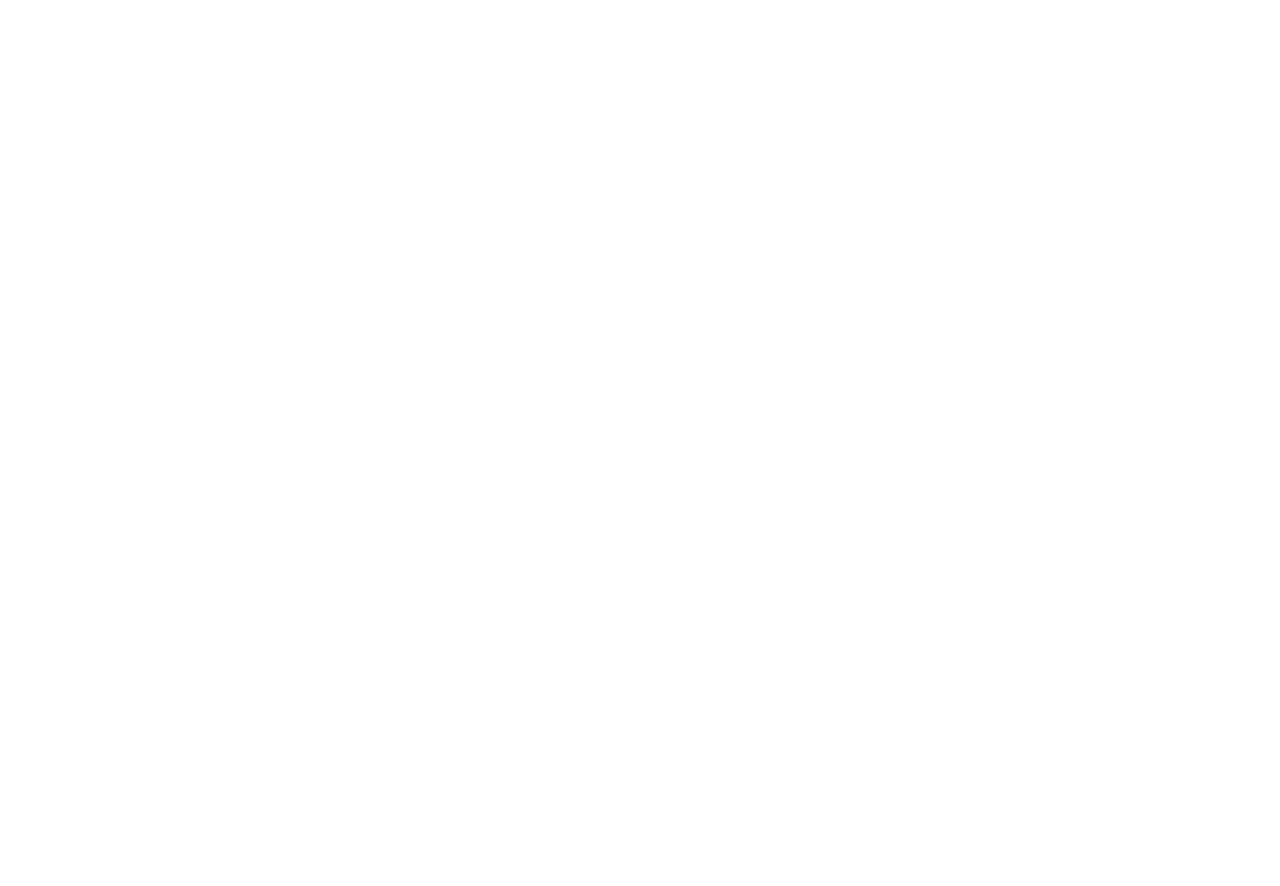
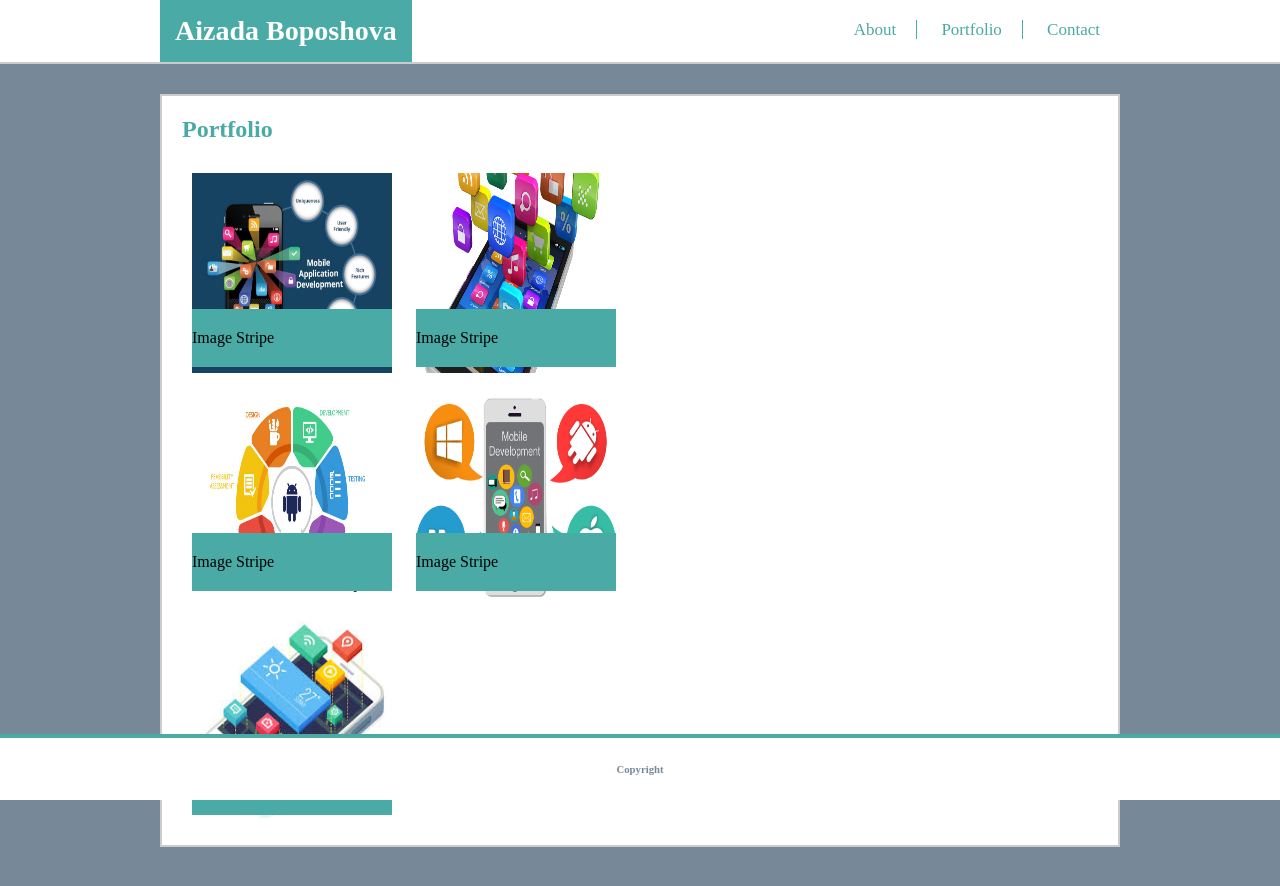
Before and after one commit to Aizadik/Basic-Portfolio, a plain HTML site: page portfolio.html in a window 1280 px wide. Before the commit the page ends 800 px from the top, so only its background shows below. Drawn offline with Linux system fonts and the light colour scheme.

Commit message:
added contact/portfolio files

```diff
--- a/assets/css/style.css
+++ b/assets/css/style.css
@@ -2,8 +2,11 @@
     box-sizing: border-box;
 }
 
+
+/* About me */
+
 header h1 {
-    padding: 20px 0;
+    padding: 15px;
     margin: 0;
     font-size: 28px;
     background-color: #4aaaa5;
@@ -83,11 +86,98 @@ p {
 .bottom-footer {
     margin-top: 50px;
     background: white;
-    padding-bottom: 60px;
+    /* padding-bottom: 20px; */
     border-top: 4px solid #4aaaa5;
+    position: fixed;
+    width: 100%;
+    bottom: 0;
 }
 
 h6 {
     text-align: center;
     color: lightslategray;
 }
+
+
+/* Contact */
+
+#contact {
+    width: 960px;
+    background-color: white;
+    margin: auto;
+    margin-top: 30px;
+    border: 2px solid #cccccc;
+    padding-bottom: 200px;
+    padding: 20px;
+}
+
+#contact h1 {
+    border-bottom: 2px solid #4aaaa5;
+    padding-bottom: 10px;
+}
+
+form label,
+form input,
+textarea {
+    display: block;
+    width: 100%;
+}
+
+input {
+    padding: 5px;
+}
+
+textarea {
+    height: 200px;
+}
+
+form label {
+    margin-top: 10px;
+    margin-bottom: 10px;
+}
+
+form input[type='submit'] {
+    display: initial;
+    width: auto;
+    margin-top: 10px;
+    background-color: #4aaaa5;
+    padding: 10px;
+}
+
+
+/*Portfolio */
+
+#portfolio {
+    position: relative;
+    border-bottom: 2px solid #4aaaa5;
+    padding-bottom: 10px;
+}
+
+#portfolio {
+    width: 960px;
+    background-color: white;
+    margin: auto;
+    margin-top: 30px;
+    border: 2px solid #cccccc;
+    padding-left: 20px;
+    margin-bottom: 80px;
+}
+
+div img {}
+
+.stripe {
+    background-color: #4aaaa5;
+    display: inline-block;
+    position: absolute;
+    bottom: 10px;
+    left: 0;
+    width: 100%;
+    padding-top: 20px;
+    padding-bottom: 20px;
+}
+
+.image-wrapper {
+    margin: 10px;
+    position: relative;
+    display: inline-block;
+}
--- a/portfolio.html
+++ b/portfolio.html
@@ -0,0 +1,61 @@
+<!DOCTYPE html>
+<html lang="en-us">
+
+<head>
+    <meta charset="UTF-8">
+    <title>HW Wireframe</title>
+    <link rel="stylesheet" type="text/css" href="assets/css/style.css">
+</head>
+
+<body>
+    <header>
+        <div id="inner-header">
+            <h1>Aizada Boposhova</h1>
+            <nav id="top-nav-bars">
+                <a href="#">About</a>
+                <a href="#">Portfolio</a>
+                <a href="#">Contact</a>
+            </nav>
+
+        </div>
+
+    </header>
+
+    <section id="portfolio">
+        <h1>Portfolio</h1>
+        <div>
+            <div class="image-wrapper">
+                <img id="mob-1" src="assets/images/mob-app-1.jpg" alt="Aizadik" width="200" height="200">
+                <div class="stripe">Image Stripe</div>
+            </div>
+
+            <div class="image-wrapper">
+                <img id="mob-2" src="assets/images/mob-app-2.png" alt="Aizadik" width="200" height="200">
+                <div class="stripe">Image Stripe</div>
+            </div>
+        </div>
+        <div>
+            <div class="image-wrapper">
+                <img id="mob-1" src="assets/images/mob-app-3.jpg" alt="Aizadik" width="200" height="200">
+                <div class="stripe">Image Stripe</div>
+            </div>
+            <div class="image-wrapper">
+                <img id="mob-1" src="assets/images/mob-app-4.png" alt="Aizadik" width="200" height="200">
+                <div class="stripe">Image Stripe</div>
+            </div>
+        </div>
+        <div>
+            <div class="image-wrapper">
+                <img id="mob-1" src="assets/images/mob-app-5.jpeg" alt="Aizadik" width="200" height="200">
+                <div class="stripe">Image Stripe</div>
+            </div>
+        </div>
+    </section>
+    <footer class="bottom-footer">
+        <h6>Copyright</h6>
+
+    </footer>
+
+</body>
+
+</html>
```
Also changed, not shown: contact.html (+23 -0 lines), index.html (+5 -5 lines), assets/images/mob-app-1.jpg (added), assets/images/mob-app-2.png (added), assets/images/mob-app-3.jpg (added), assets/images/mob-app-4.png (added), assets/images/mob-app-5.jpeg (added).
